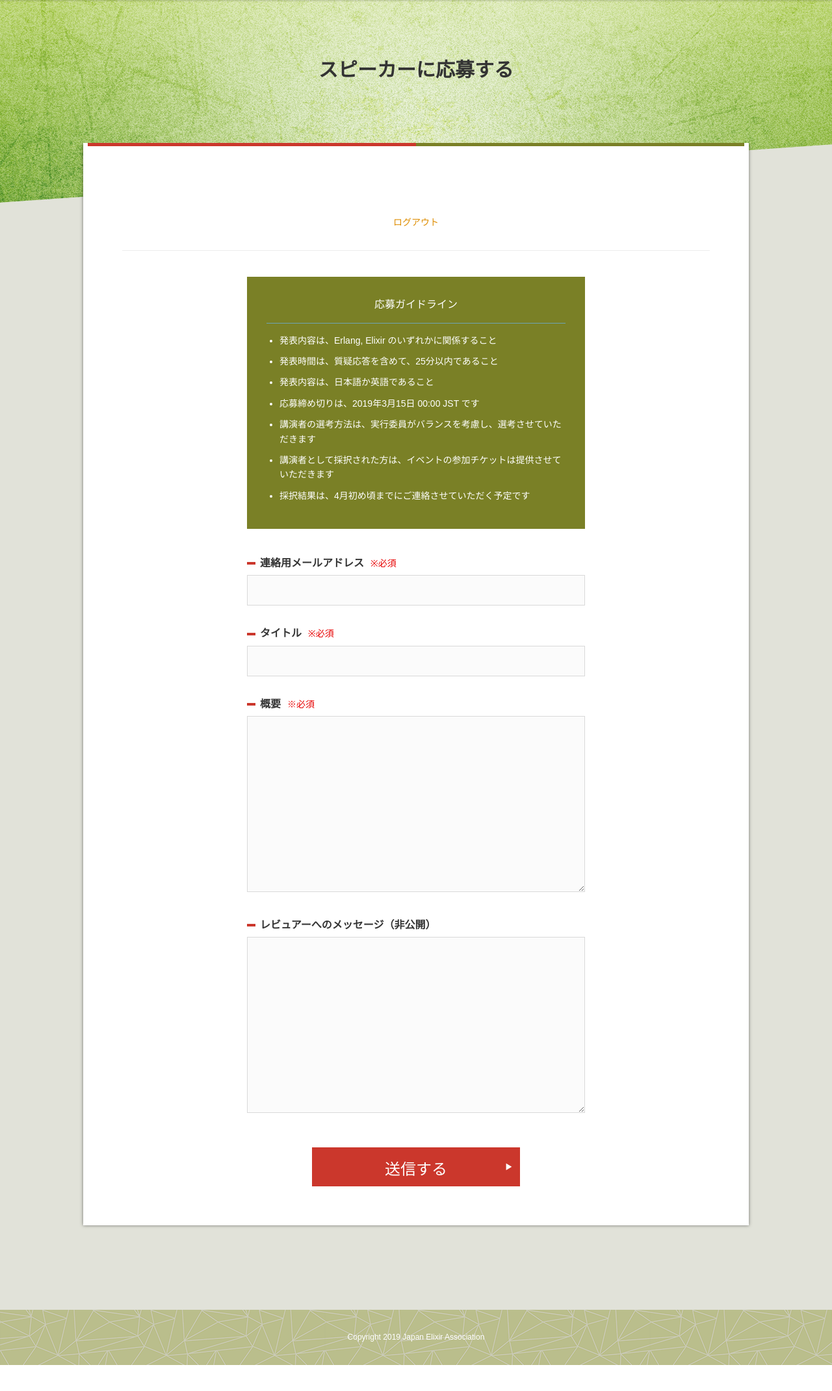
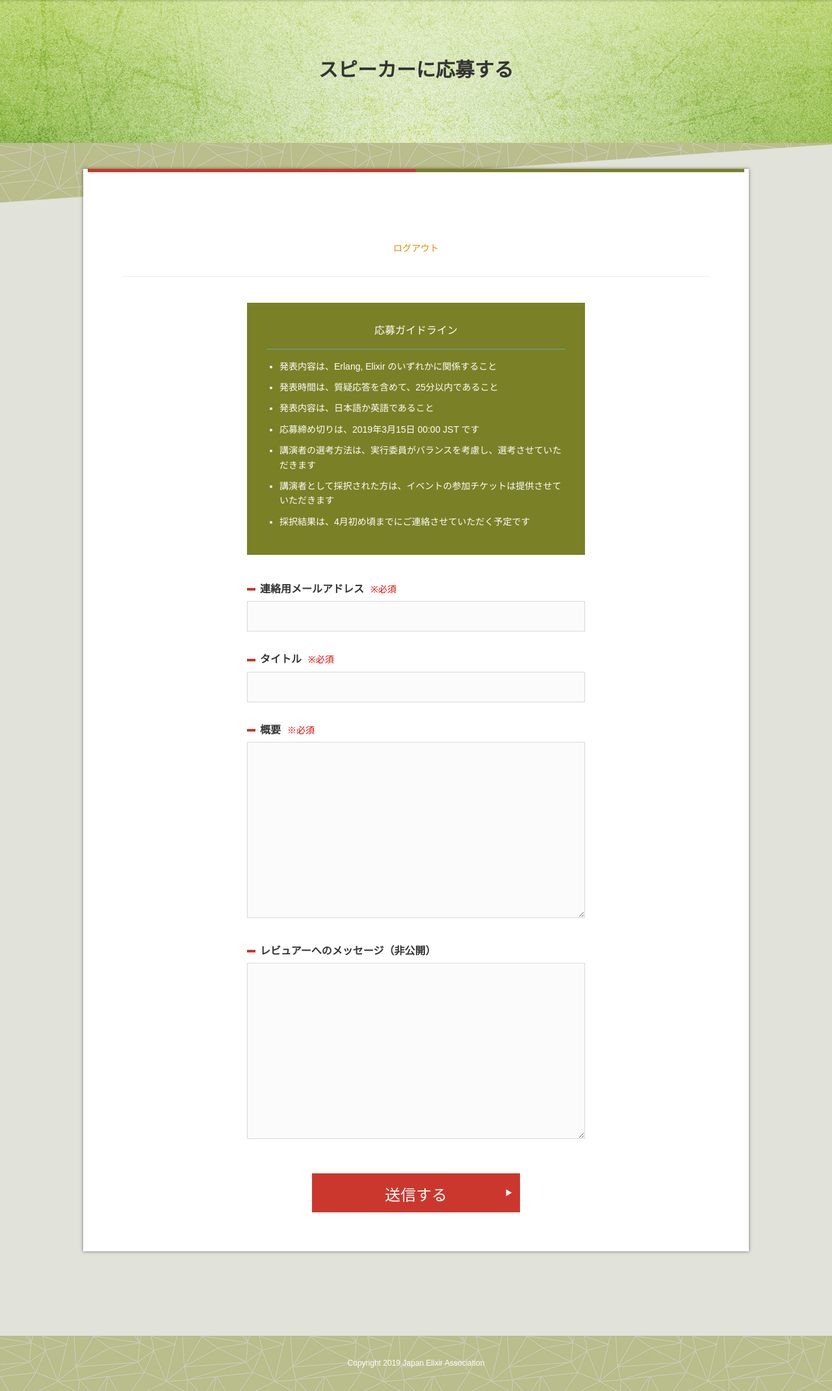
Before and after one commit to elixirjp/elixirfestjp, a Django app: page /entry/ in a window 1280 px wide. Shown: the part 60-2201 px from the top of the page at 65% size. Before the commit the page ends 2161 px from the top, so only its background shows below. Run offline with Django 3.2, Linux system fonts and the light colour scheme; the visitor is signed in with stand-in values (Sample User, id 1); some web fonts are replaced.

Commit message:
フォームにもsectionを追加する

```diff
--- a/templates/form.html
+++ b/templates/form.html
@@ -6,6 +6,7 @@
 <div class="h_box">
     <h2 class="page_titile">スピーカーに応募する</h2>
 </div>
+<section class="main_contents login_contents">
   <section class="main_box">
     <div class="page_box clearfix">
       <div class="contents_box">
@@ -48,4 +49,5 @@
       </div>
     </div>
   </section>
+</section>
 {% endblock contents %}
--- a/templates/login.html
+++ b/templates/login.html
@@ -6,6 +6,7 @@
 <div class="h_box">
     <h2 class="page_titile">スピーカーに応募する</h２>
 </div>
+<section class="main_contents login_contents">
   <section class="main_box">
     <div class="page_box clearfix">
       <div class="contents_box">
@@ -17,4 +18,5 @@
       </div>
     </div>
   </section>
+</section>
 {% endblock contents %}
```
Lines whose indentation alone changed are shown as unchanged.
